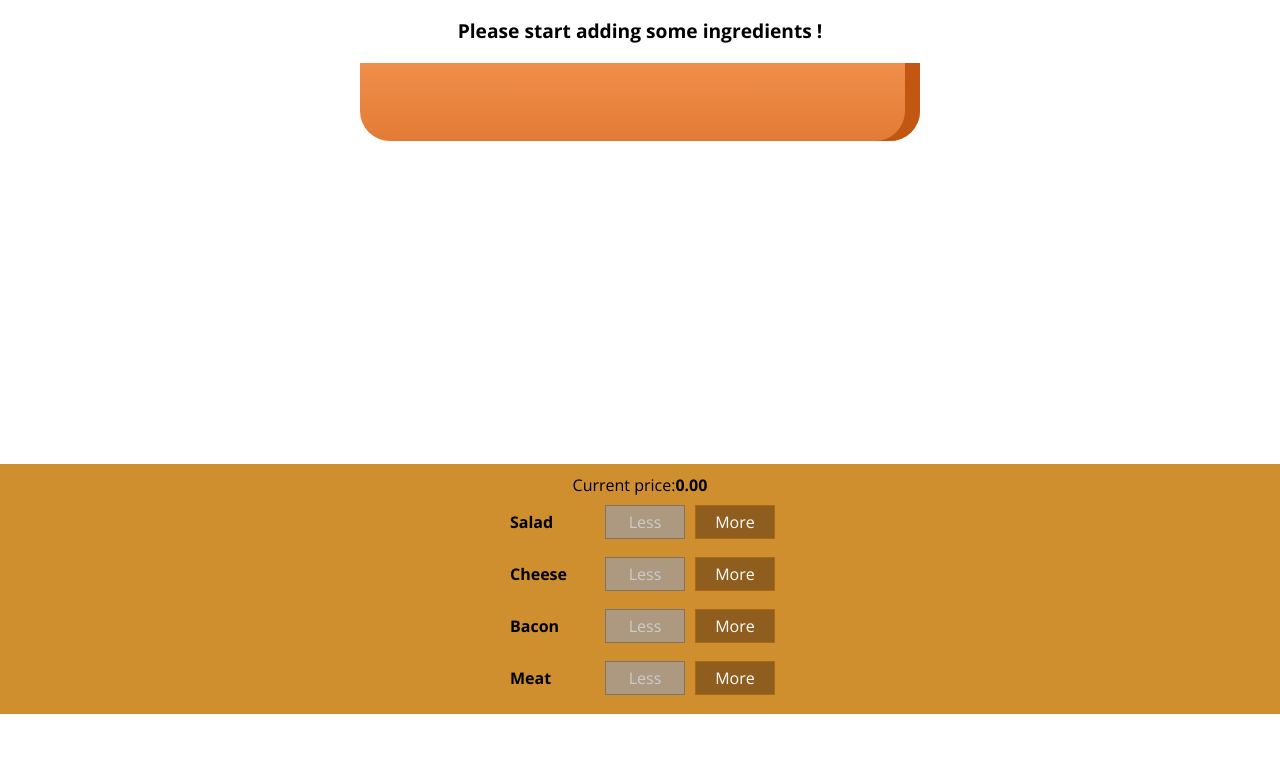
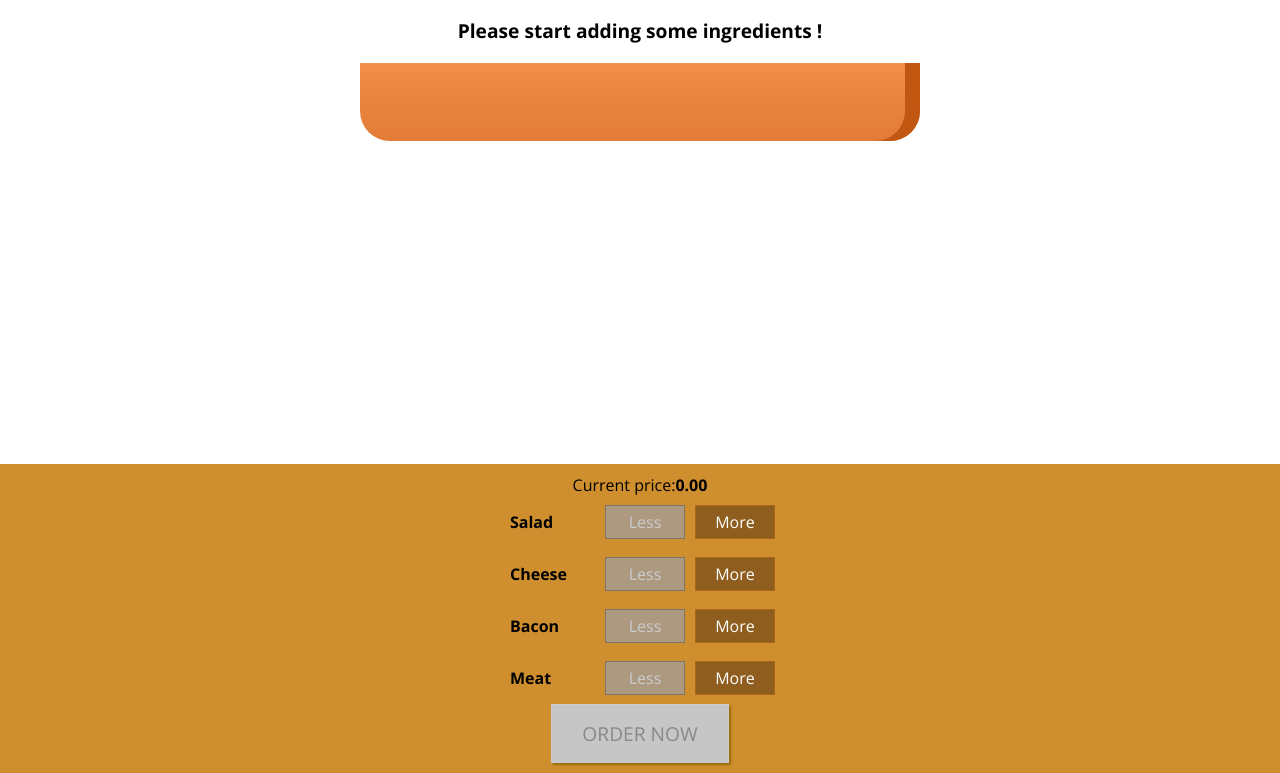
Before and after one commit to Eric-ciccotti/react-sandwich-maker, a React (Create React App) app: page / in a window 1280 px wide. Shown: the part 218-991 px from the top of the page. Before the commit the page ends 932 px from the top, so only its background shows below. Built offline with nearby package versions, Linux system fonts and the light colour scheme.

Commit message:
'Order now' button added in the BuildControls component, 'purchaseable' method made in BurgerBuilder container and props given to BuildControls component

```diff
--- a/src/components/Burger/BuildControls/BuildControls.js
+++ b/src/components/Burger/BuildControls/BuildControls.js
@@ -21,6 +21,9 @@ const buildControls = (props) => (
                 label={control.label}
                 disabled={props.disabled[control.type]}/> //ex: disabled['cheese'] = true or false ?
         ))}
+        <button
+            className={classes.OrderButton}
+            disabled={!props.purchaseable}>ORDER NOW</button>
     </div>
 );
 
--- a/src/components/Burger/BuildControls/BuildControls.module.css
+++ b/src/components/Burger/BuildControls/BuildControls.module.css
@@ -8,3 +8,44 @@
     margin: auto;
     padding: 10px 0;
 }
+
+.OrderButton {
+    background-color: #DAD735;
+    outline: none;
+    cursor: pointer;
+    border: 1px solid #966909;
+    color: #966909;
+    font-family: inherit;
+    font-size: 1.2em;
+    padding: 15px 30px;
+    box-shadow: 2px 2px 2px #966909;
+}
+
+.OrderButton:hover, .OrderButton:active {
+    background-color: #A0DB41;
+    border: 1px solid #966909;
+    color: #966909;
+}
+
+.OrderButton:disabled {
+    background-color: #C7C6C6;
+    cursor: not-allowed;
+    border: 1px solid #ccc;
+    color: #888888;
+}
+
+.OrderButton:not(:disabled) {
+    animation: enable 0.3s linear;
+}
+
+@keyframes enable {
+    0% {
+        transform: scale(1);
+    }
+    60% {
+        transform: scale(1.1);
+    }
+    100% {
+        transform: scale(1);
+    }
+}
--- a/src/containers/BurgerBuilder/BurgerBuilder.js
+++ b/src/containers/BurgerBuilder/BurgerBuilder.js
@@ -24,7 +24,14 @@ class BurgerBuilder extends Component {
             cheese: 0,
             meat: 0
         },
-        totalPrice: 0
+        totalPrice: 0,
+        purchaseable: false
+    }
+
+    purchaseableStateHandler (ingredients) {
+        const valuesArray = Object.values(ingredients);
+        const sum = valuesArray.reduce((a, b) => a + b);
+        this.setState({purchaseable: sum > 0});
     }
 
     addIngredientHandler = (type) => {
@@ -41,6 +48,7 @@ class BurgerBuilder extends Component {
             totalPrice: newPrice,
             ingredients: updatedIngredients
         });
+        this.purchaseableStateHandler(updatedIngredients);
     }
 
     removeIngredientHandler = (type) => {
@@ -60,6 +68,7 @@ class BurgerBuilder extends Component {
             totalPrice: newPrice,
             ingredients: updatedIngredients
         });
+        this.purchaseableStateHandler(updatedIngredients);
     }
 
     render() {
@@ -84,6 +93,7 @@ class BurgerBuilder extends Component {
                     ingredientAdded={this.addIngredientHandler}
                     ingredientRemoved={this.removeIngredientHandler}
                     price={this.state.totalPrice}
+                    purchaseable={this.state.purchaseable}
                     disabled={disabledInfo}/>
             </Aux>
         );
```
